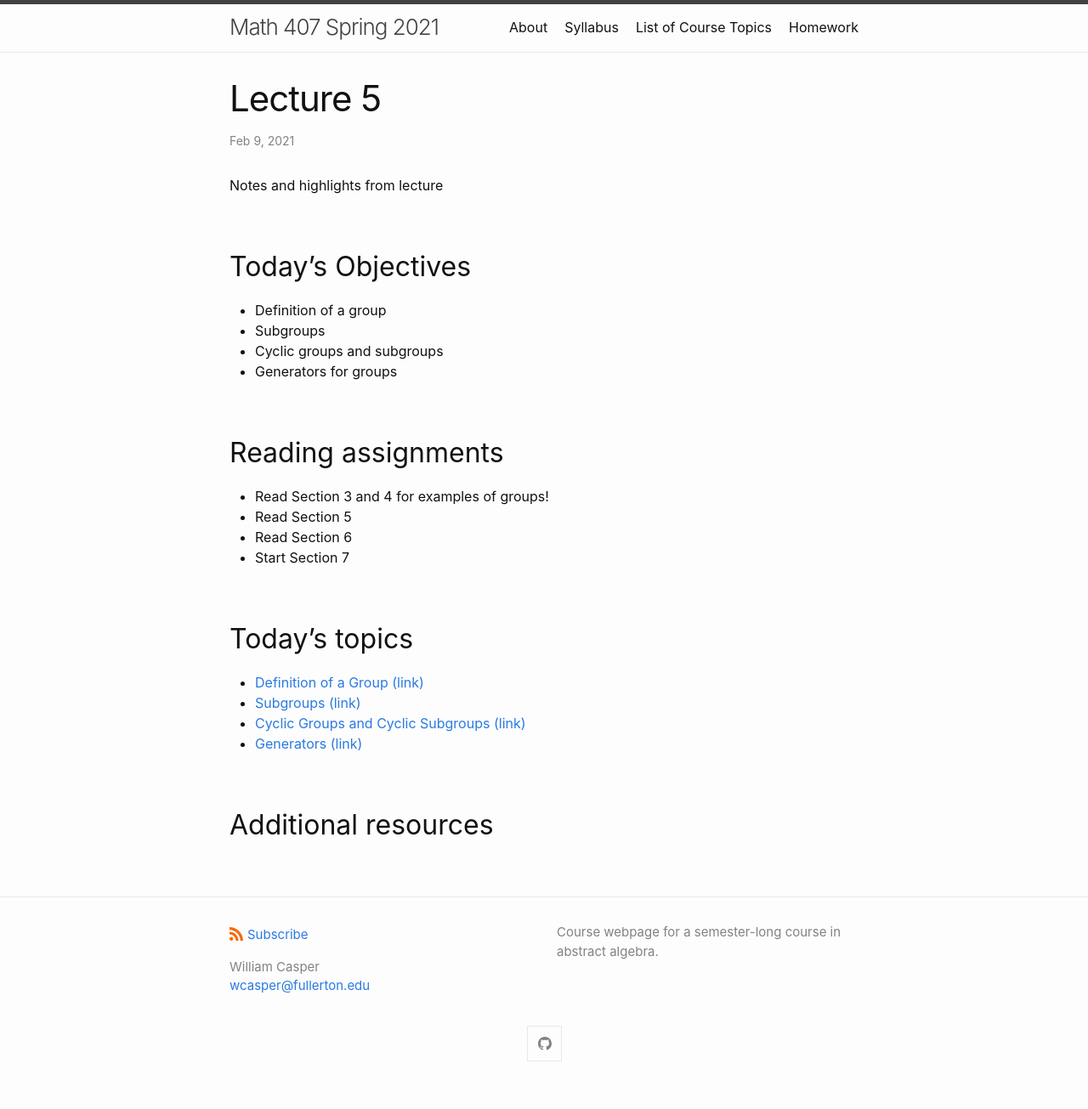
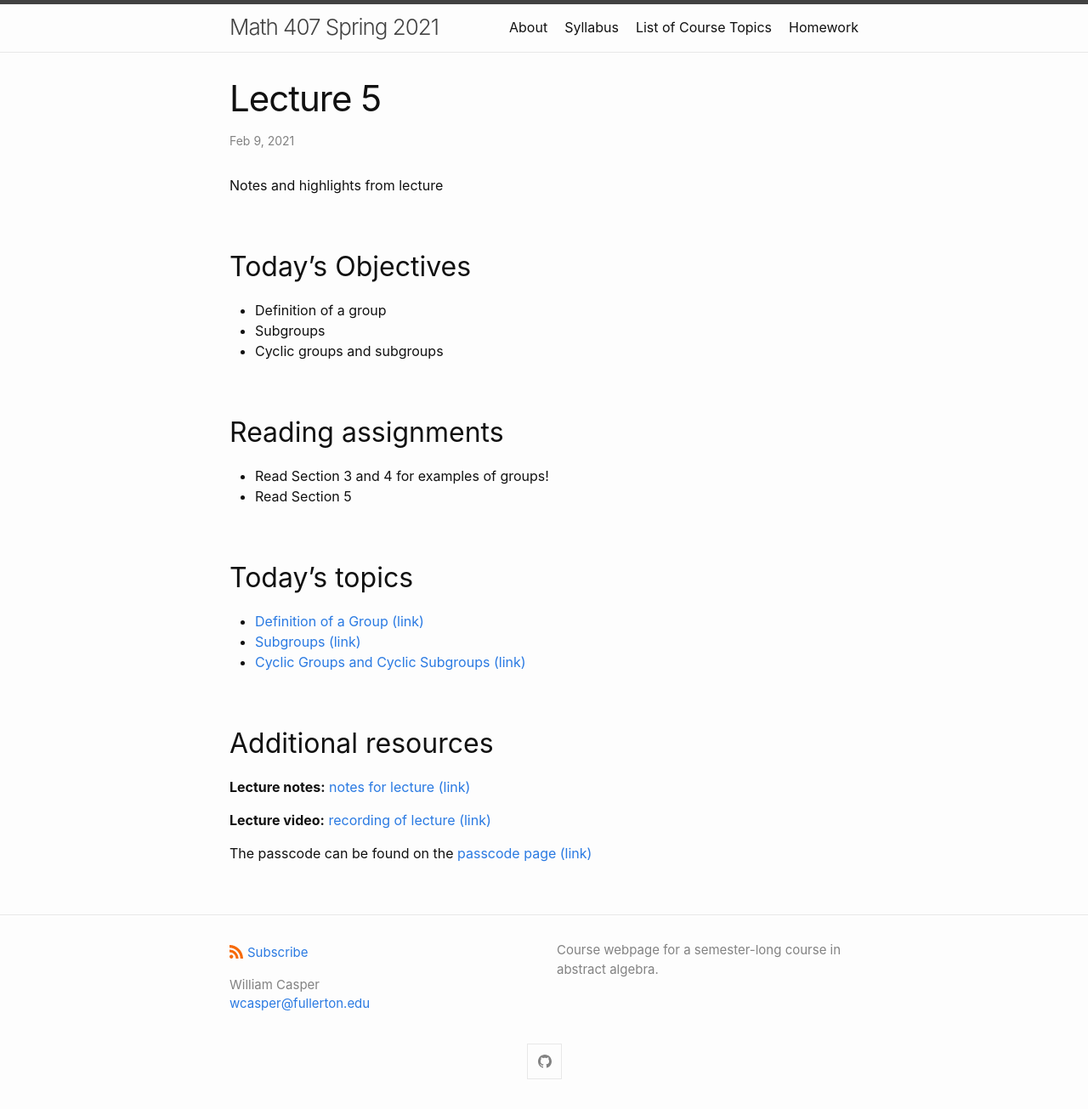
Before and after one commit to wcasper/math407spring2021, a Jekyll site: the page built from _posts/2021-02-09-Week-3-Lecture-5.md, in a window 1280 px wide. Shown: the whole page at 85% size. Built offline with Jekyll 4.4.1, drawn with Linux system fonts in a browser that asks for light colours; before the commit the page ends 1284 px from its top, so only the background shows below that.

Commit message:
removed extra material; added notes for lecture

```diff
--- a/_posts/2021-02-09-Week-3-Lecture-5.md
+++ b/_posts/2021-02-09-Week-3-Lecture-5.md
@@ -10,19 +10,21 @@ Notes and highlights from lecture
 * Definition of a group
 * Subgroups
 * Cyclic groups and subgroups
-* Generators for groups
 
 ## Reading assignments
 
 * Read Section 3 and 4 for examples of groups!
 * Read Section 5
-* Read Section 6
-* Start Section 7
 
 ## Today's topics
 * <a target="_parent" href="https://wcasper.github.io/math407spring2021/topics/group-definition.html">Definition of a Group (link)</a>
 * <a target="_parent" href="https://wcasper.github.io/math407spring2021/topics/subgroups.html">Subgroups (link)</a>
 * <a target="_parent" href="https://wcasper.github.io/math407spring2021/topics/cyclic-groups.html">Cyclic Groups and Cyclic Subgroups (link)</a>
-* <a target="_parent" href="https://wcasper.github.io/math407spring2021/topics/generators.html">Generators (link)</a>
 
 ## Additional resources
+
+**Lecture notes:** <a target="_parent" href="https://wcasper.github.io/math407spring2021/extras/notes/407-lecture5.pdf">notes for lecture (link)</a>
+
+**Lecture video:** <a target="_parent" href="https://fullerton.zoom.us/rec/share/_gjU-DsaCfnXNN9xfjnL9OufprBjpdzirpYYKzH8NFv2x4SVsg8V1lQOSaWzbuYL.JwyrT4OkMCFNoGm6">recording of lecture (link)</a>
+
+The passcode can be found on the <a target="_parent" href="https://csufullerton.instructure.com/courses/3087997/pages/video-lecture-keys">passcode page (link)</a>
```
